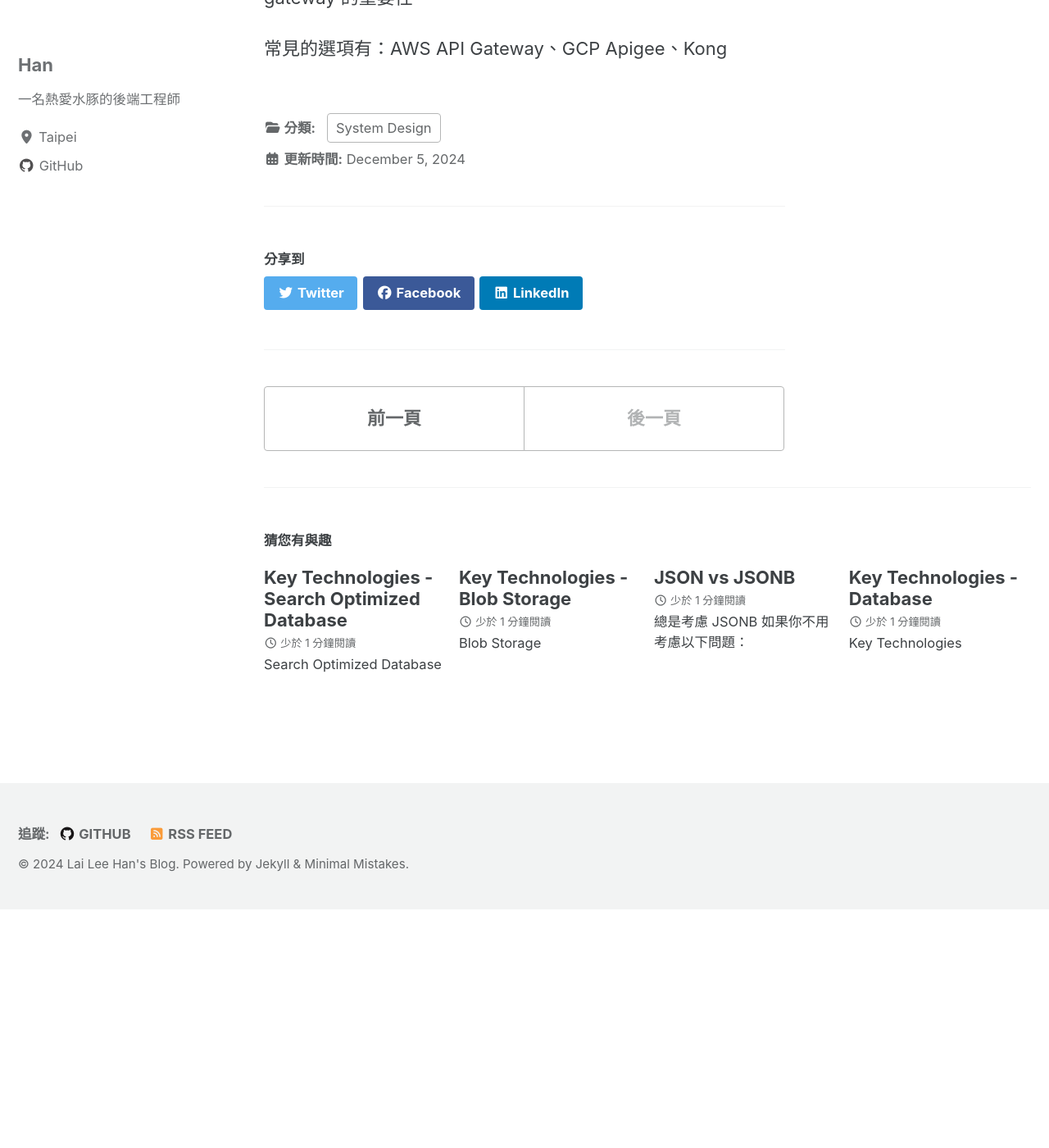
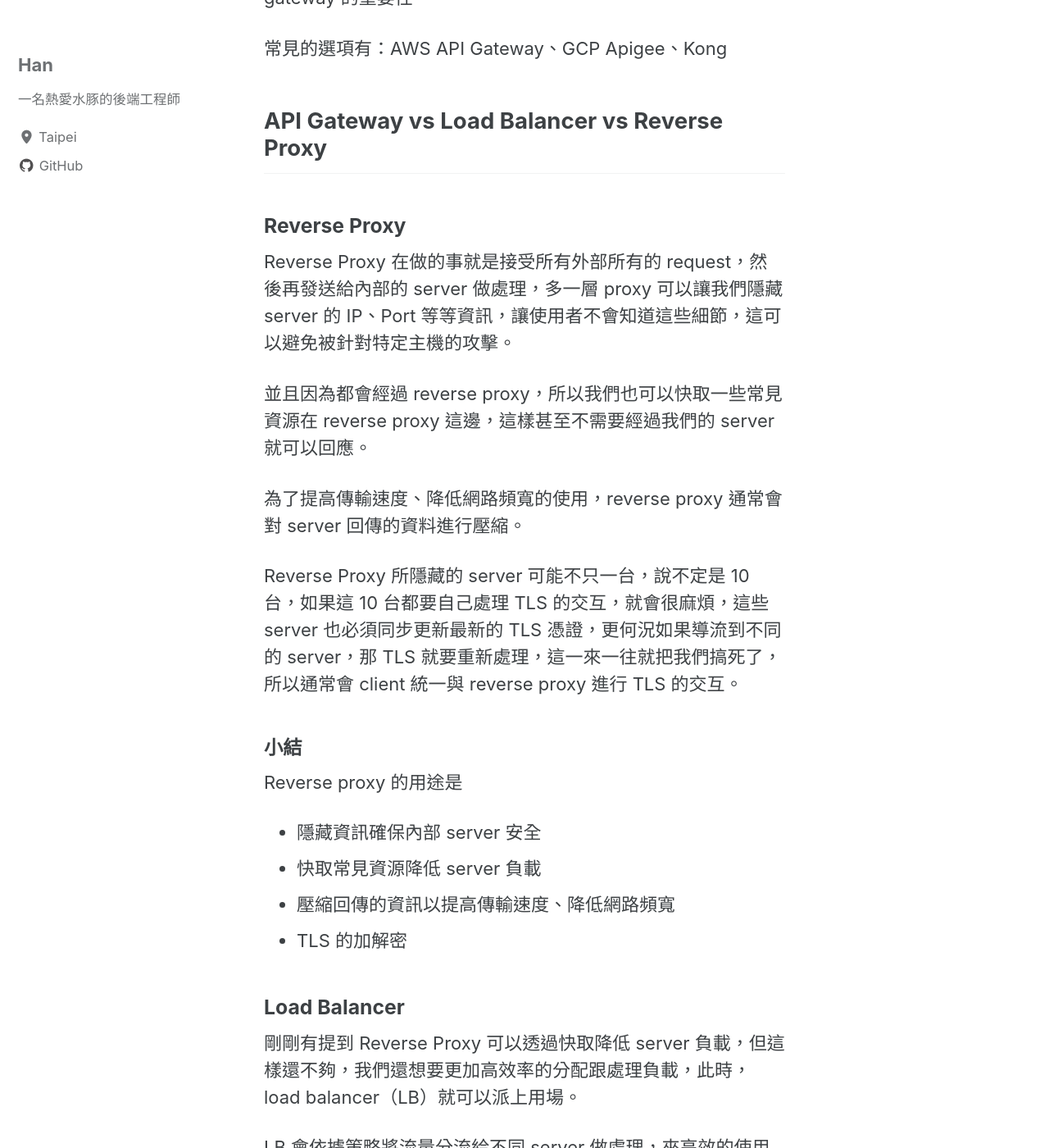
Before and after one commit to s20055232/s20055232.github.io, a Jekyll site: the page built from _posts/2024-12-05-api-gateway.md, in a window 1280 px wide and 1400 px high, scrolled down 1033 px. Shown: the whole window at 82% size. Built offline with Jekyll 4.4.1, drawn with Linux system fonts in a browser that asks for light colours; cached includes are drawn as plain includes; comment, search, counter and statistics services are not loaded; before the commit the page ends 2142 px from its top, so only the background shows below that; some of the changed text lies outside the part shown.

Commit message:
update: api gateway

```diff
--- a/_posts/2024-12-05-api-gateway.md
+++ b/_posts/2024-12-05-api-gateway.md
@@ -19,3 +19,58 @@
 因為 API Gateway 是微服務的“警衛室”，所以通常會有 authentication（身份驗證）、authorization（權限管控）的功能，在現今的系統設計面試中，通常 API gateway 是不可或缺的，把它納入你的設計裡面八成沒錯，並且遇到身份管控相關的問題時，你都可以直接說「我的 API gateway 會處理」，可知 API gateway 的重要性
 
 常見的選項有：AWS API Gateway、GCP Apigee、Kong
+
+## API Gateway vs Load Balancer vs Reverse Proxy
+
+### Reverse Proxy
+
+Reverse Proxy 在做的事就是接受所有外部所有的 request，然後再發送給內部的 server 做處理，多一層 proxy 可以讓我們隱藏 server 的 IP、Port 等等資訊，讓使用者不會知道這些細節，這可以避免被針對特定主機的攻擊。
+
+並且因為都會經過 reverse proxy，所以我們也可以快取一些常見資源在 reverse proxy 這邊，這樣甚至不需要經過我們的 server 就可以回應。
+
+為了提高傳輸速度、降低網路頻寬的使用，reverse proxy 通常會對 server 回傳的資料進行壓縮。
+
+Reverse Proxy 所隱藏的 server 可能不只一台，說不定是 10 台，如果這 10 台都要自己處理 TLS 的交互，就會很麻煩，這些 server 也必須同步更新最新的 TLS 憑證，更何況如果導流到不同的 server，那 TLS 就要重新處理，這一來一往就把我們搞死了，所以通常會 client 統一與 reverse proxy 進行 TLS 的交互。
+
+#### 小結
+
+Reverse proxy 的用途是
+
+- 隱藏資訊確保內部 server 安全
+- 快取常見資源降低 server 負載
+- 壓縮回傳的資訊以提高傳輸速度、降低網路頻寬
+- TLS 的加解密
+
+### Load Balancer
+
+剛剛有提到 Reverse Proxy 可以透過快取降低 server 負載，但這樣還不夠，我們還想要更加高效率的分配跟處理負載，此時， load balancer（LB）就可以派上用場。
+
+LB 會依據策略將流量分流給不同 server 做處理，來高效的使用資源，並且發現 server 停止服務時會將流量導向給正常的 server，這稱為「「容錯移轉」」，這可以提高可用性、可靠性。
+
+因為 LB 需要知道哪個 server 正常、哪個不正常，所以通常會有 health check 跟 monitoring 的功能。
+
+#### 小結
+
+- Load Balancer 主要針對負載問題做出優化
+- 透過分流策略來高效使用資源，提高可用性
+- 監控、確認 server 的健康，並適時進行「容錯移轉」，確保可靠性
+
+### API Gateway
+
+上述的技術可以處理“過去”大部分的需求，但“現在”就有點不夠用了，主要是近幾年微服務架構的興起，如果用上述的技術處理與多個內部微服務的交互，複雜性會大大提升，會遇到的難題像是
+
+- 每個 server 都執行著不同的微服務，LB 要怎麼導流？
+- 要怎麼管控權限？ 難道要每個微服務都實現一套各自的權限控管嗎？
+- 每個微服務有不同的 protocol，A 用 HTTP/1.1、B 用 gRPC、C 用 HTTP/2，client 根本不知道怎麼用
+- 每個微服務都有著不同的職責，我要去哪邊知道總共有哪些 API 可以使用？ 要怎麼測試？
+
+因應微服務時代，我們需要新的工具來處理上述需求，因此有了 API Gateway 這個新類型的工具
+
+#### 小結
+
+API Gateway 是因應微服務架構出現的產物，基於 Reverse Proxy、Load Balancer 之上，又添加了數項功能
+
+- 微服務的流量管理
+- 協議轉換，將一種協議轉換成另一種協議
+- Developer Portal，一個集合的平台讓開發者方便測試以及查看 API 文檔
+- 權限控管，這樣每個微服務就可以專注在自己的 scope，而不用擔心權限問題
```
